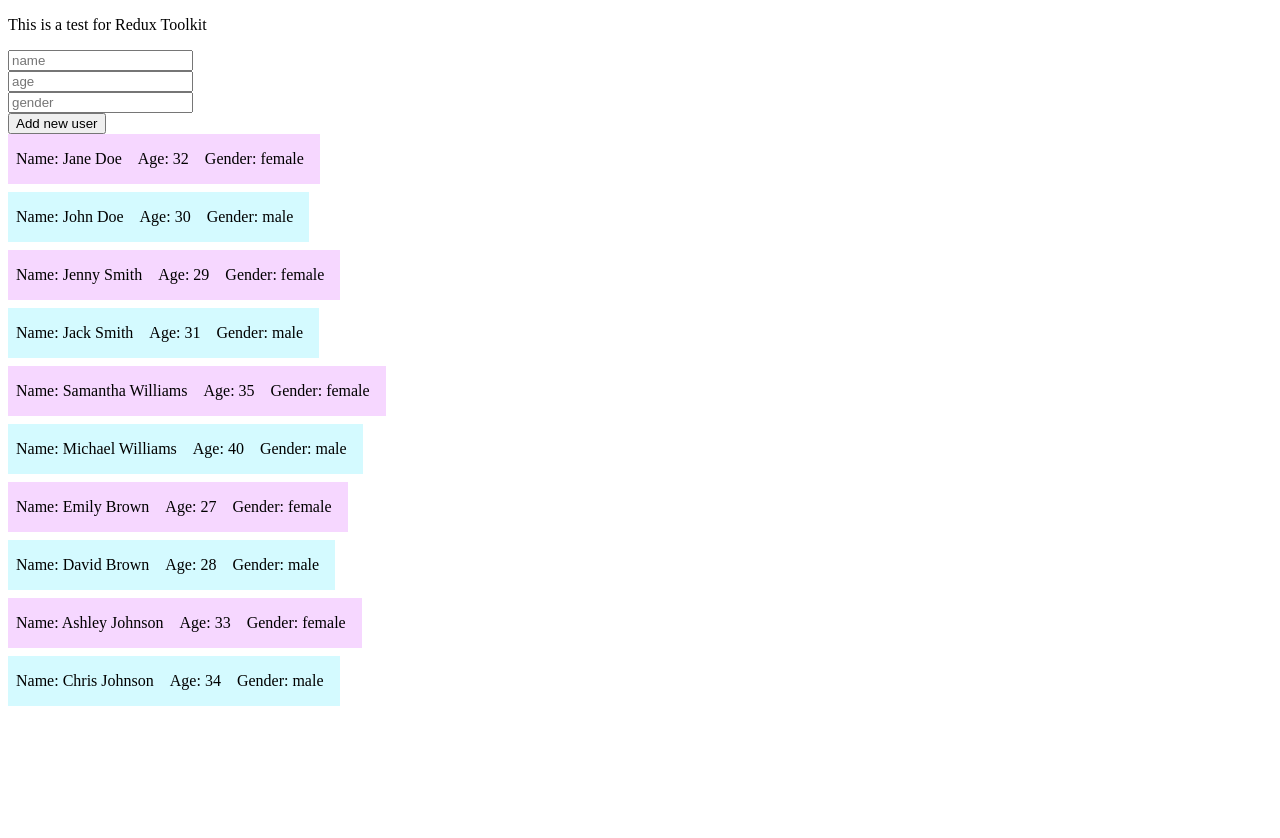
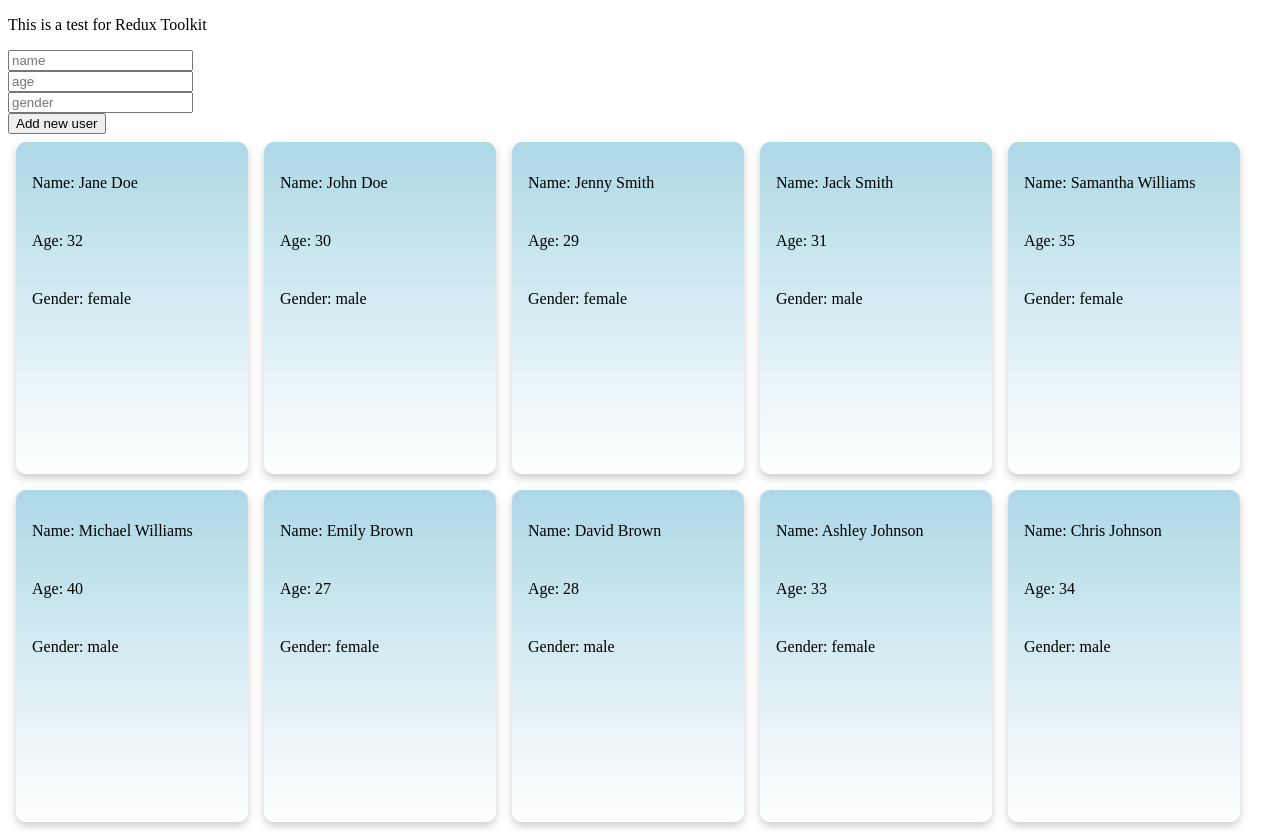
Before and after one commit to TyMSpa-2/front, a Next.js app: page /test-page in a window 1280 px wide. Before the commit the page ends 800 px from the top, so only its background shows below. Built offline with nearby package versions, Linux system fonts and the light colour scheme.

Commit message:
feat: create Card component, Card.styled and render in DumbComponent

```diff
--- /dev/null
+++ b/src/components/Card.tsx
@@ -0,0 +1,12 @@
+import React from 'react'
+import { StyledCard } from './styles/Card.styled'
+
+type CardProps = {
+    children: React.ReactNode
+  }
+
+const Card = ({children}: CardProps) => {
+  return <StyledCard>{children}</StyledCard>
+}
+
+export default Card
--- a/src/components/DumbComponent.tsx
+++ b/src/components/DumbComponent.tsx
@@ -3,9 +3,10 @@ import { User } from '../typings/index'
 import { useSelector, useDispatch } from 'react-redux'
 import { addUser } from '../features/usersSlice'
 import { v4 as newID } from 'uuid'
+import Card from './Card'
 
 // Props interface with required users property
-interface Props {
+interface DumbComponentProps {
   users?: User[]
 }
 interface RootState {
@@ -14,7 +15,7 @@ interface RootState {
 
 const initialUser: User = { name: '', age: 0, gender: '', id: '' }
 
-const DumbComponent: React.FC<Props> = (props) => {
+const DumbComponent = (props: DumbComponentProps) => {
   const [newUser, setNewUser] = useState<User>(initialUser)
   const storeUsers = useSelector((state: RootState) => state.users)
   const dispatch = useDispatch()
@@ -50,27 +51,17 @@ const DumbComponent: React.FC<Props> = (props) => {
         <br />
         <button type="submit">Add new user</button>
       </form>
+      <div style={{ display: 'flex', flexWrap: 'wrap' }}>
         {(props.users ? props.users : storeUsers).map((user) => {
           return (
-          <div
-            key={user.id}
-            className="user"
-            style={{
-              display: 'flex',
-              paddingLeft: '.5rem',
-              width: 'fit-content',
-              flexWrap: 'wrap',
-              gap: '1rem',
-              backgroundColor: user.gender === 'male' ? '#d4faff' : '#f6d7ff',
-              marginBottom: '.5rem',
-            }}>
+            <Card key={user.id}>
               <p id="name">Name: {user.name}</p>
               <p>Age: {user.age}</p>
               <p>Gender: {user.gender}</p>
-            <br />
-          </div>
+            </Card>
           )
         })}
+      </div>
     </>
   )
 }
--- /dev/null
+++ b/src/components/styles/Card.styled.ts
@@ -0,0 +1,14 @@
+import styled from 'styled-components'
+
+export const StyledCard = styled.div`
+  display: flex;
+  flex-direction: column;
+  gap: 0.5rem;
+  width: 200px;
+  height: 300px;
+  border-radius: 10px;
+  background: linear-gradient(to bottom, #add8e6, transparent);
+  box-shadow: 0 4px 8px 0 rgba(0, 0, 0, 0.2);
+  padding: 1rem;
+  margin: 0.5rem;
+`
```
Lines whose indentation alone changed are shown as unchanged.
